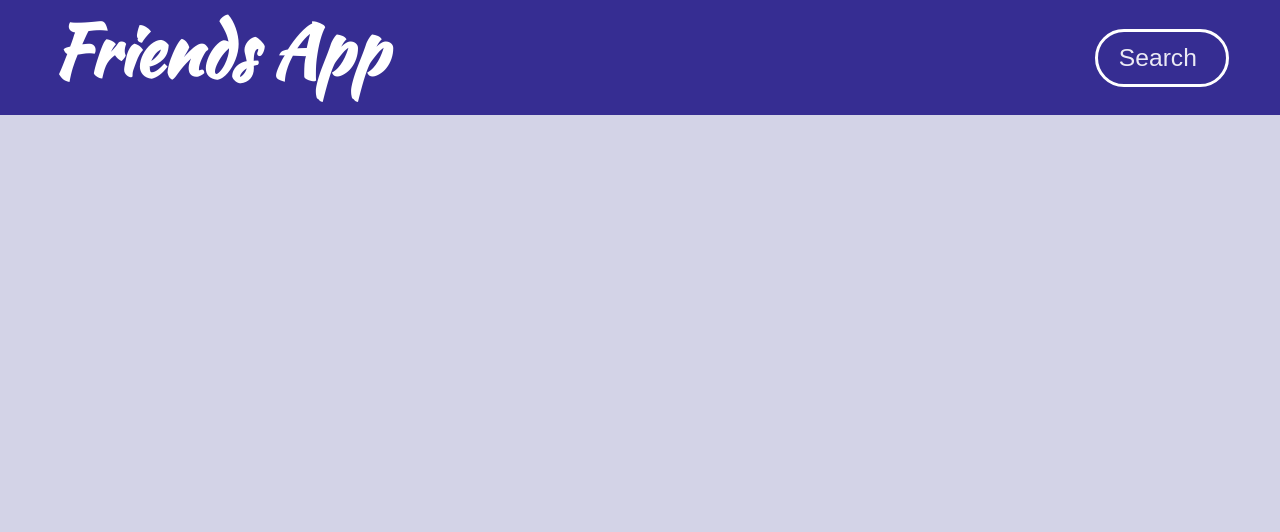
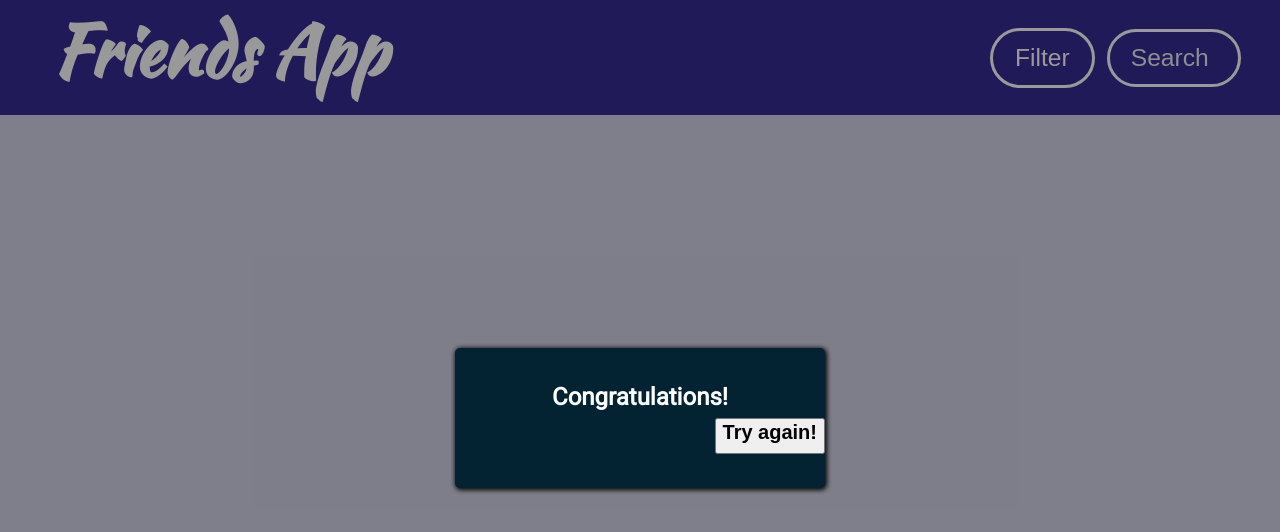
Before and after one commit to Zakkarat/Friends-app, a plain HTML site: page index.html in a window 1280 px wide. Drawn offline with Linux system fonts and the light colour scheme; no server answers.

Commit message:
Search functions, filter button

```diff
--- a/app.js
+++ b/app.js
@@ -1,21 +1,26 @@
 const img = document.getElementById("imag");
 const main = document.getElementsByTagName("main")[0];
+const filter = document.getElementById("filter");
+const modalWindow = document.getElementsByClassName("modal")[0];
+const modalContent = document.getElementsByClassName("modal-content")[0];
+let staticPeople;
 let people;
 
-fetch('https://randomuser.me/api/?results=30')
+fetch('https://randomuser.me/api/?results=30&nat=us')
                                 .then(function(response){
                                   if(response.ok){
                                     return response.json();
                                   }
                                 })
                                 .then(function(data) {
-                                  AddCard(data);
+                                  staticPeople = data.results;
+                                  AddCard(staticPeople);
                                 });
 
-function AddCard(data) {
-  people = data.results;
-  people = noSymbols(people);
-  people.forEach(function(info) {
+filter.addEventListener("click", popUp());
+
+function AddCard(people) {
+    people.forEach(function(info) {
     CapitalNames(info);
     info.location.city = CapitalFirst(info.location.city);
     main.innerHTML += `<div class="card">
@@ -38,9 +43,18 @@ function CapitalNames(info) {
   info.name.last = CapitalFirst(info.name.last);
 }
 
-function noSymbols(people) {
-    let alphabet = ["a", "b", "c", "d", "e", "f", "g", "h", "i", "j", "k", "l", "m", "n", "o", "p",
-"q", "r", "s", "t", "u", "v", "w", "x", "y", "z"];
-    people = people.filter(info => alphabet.some(letter => letter == info.name.first.charAt(0)));
-    return people;
+function search(info){
+  let search = new RegExp(document.getElementById("search").value, "ig");
+  people = staticPeople.filter(char => char.name.first.toLowerCase().match(search) || char.name.last.toLowerCase().match(search))
+  render(people);
 }
+
+function render(filtered) {
+  main.innerHTML = ""
+  AddCard(filtered);
+}
+
+function popUp() {
+  modalWindow.classList.toggle("modal-up");
+  modalContent.classList.toggle("modal-content-up");
+}
--- a/index.html
+++ b/index.html
@@ -11,11 +11,19 @@
       <header>
           <h1>Friends App</h1>
         <div class="filterContainer">
-          <div class="searchDec"><input type="text" name="Search" placeholder="Search" class="search"></div>
+          <div class="filterDec"><button type="submit" id="filter" class="filter" >Filter</button></div>
+          <br>
+          <div class="searchDec"><input type="text" onkeyup="search(people)" id="search" name="Search" placeholder="Search" class="search" /></div>
         </div>
       </header>
       <main>
       </main>
+      <div class="modal">
+      <div class="modal-content">
+        <h2>Congratulations!</h2>
+        <button type="button" name="button"><h2>Try again!</h2></button>
+      </div>
+    </div>
       <br>
       <script type="text/javascript" src="./app.js"></script>
   </body>
--- a/stylesheet/main.css
+++ b/stylesheet/main.css
@@ -10,6 +10,18 @@ body {
   width: 100%;
   height: 100%;
 }
+
+h2, h3, h4 {
+  margin-top: 0;
+  margin-bottom: 7px;
+}
+
+ h1 {
+   margin-top: 0;
+   margin-left: 4%;
+ }
+
+/*                 HEADER STUFF             */
  header {
    margin: 0;
    background-color: #362d92;
@@ -26,7 +38,13 @@ body {
    margin-left: auto;
  }
 
+.searchDec > h2 {
+  font-family: Roboto;
+  font-size: 0.7em;
+}
+
  .filterContainer {
+  display: flex;
   align-self: center;
   margin-left: auto;
   margin-right: 4%;
@@ -44,7 +62,7 @@ body {
    transition: 0.5s;
  }
 
-.search:focus {
+.search:focus{
   border-radius: 30px;
   width: 230px;
   height: 50px;
@@ -52,7 +70,6 @@ body {
   font-size: 0.7em;
   color: black;
   background-color: white;
-  background-image: url(../img/search.png);
   border: solid 3px white;
   outline: 0;
   transition: 0.5s;
@@ -74,10 +91,34 @@ input:focus::placeholder {
   margin-left: 10px;
 }
 
- h1 {
-   margin-top: 0;
-   margin-left: 4%;
+
+ button {
+   align-self: flex-end;
  }
+
+.filterDec {
+  margin-right: 5%;
+}
+
+ .filter {
+   border-radius: 30px;
+   width: 105px;
+   height: 60px;
+   font-size: 0.7em;
+   color: white;
+   background-color: #362d92;
+   border: solid 3px white;
+   outline: 0;
+   transition: 0.5s;
+   cursor: pointer;
+ }
+
+ .filter:hover {
+   color: black;
+   background-color: white;
+ }
+
+ /*                 MAIN AND USER CARDS             */
  main {
    display: flex;
    flex-wrap: wrap;
@@ -104,11 +145,53 @@ input:focus::placeholder {
   margin-left: 0;
 }
 
-h2, h3, h4 {
+/*                 MODAL WINDOW                     */
+.modal {
+  position: fixed;
+  z-index: 1;
+  top: 0;
+  left: 0;
+
+  display: none;
+  justify-content: center;
+
+  width: 100%;
+  height: 100%;
+
+  transition: 1.5s;
+
+  background-color: rgba(0,0,0,0.4);
+
+  font-family: Roboto;
+}
+.modal-content {
+  position: fixed;
+
+  display: flex;
+  align-items: center;
+  flex-direction: column;
+  justify-content: center;
+
+  width: 370px;
+  height: 140px;
+  margin-top: -100px;
+
+  color: white;
+  border-radius: 5px;
+  background-color: #032333;
+  box-shadow: 1px 1px 5px 1px #000;
+}
+.modal-up {
+  display : flex;
+
+  transition: 1.5s;
+}
+.modal-content-up {
+  margin-top: 348px;
+
+  animation-name: animatetop;
+  animation-duration: 0.4s;
+}
+.modal-content > h2 {
   margin-top: 0;
-  margin-bottom: 7px;
 }
-
-button {
-  align-self: flex-end;
-}
```
